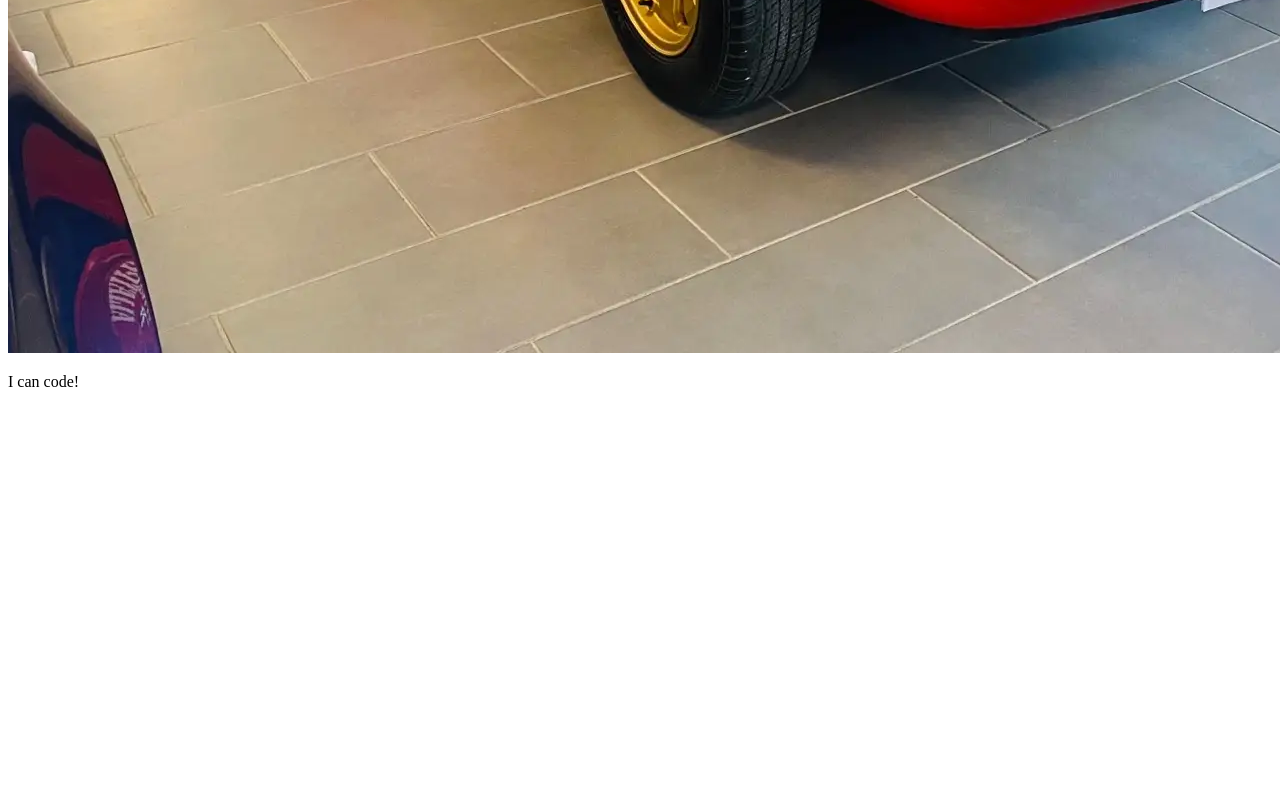
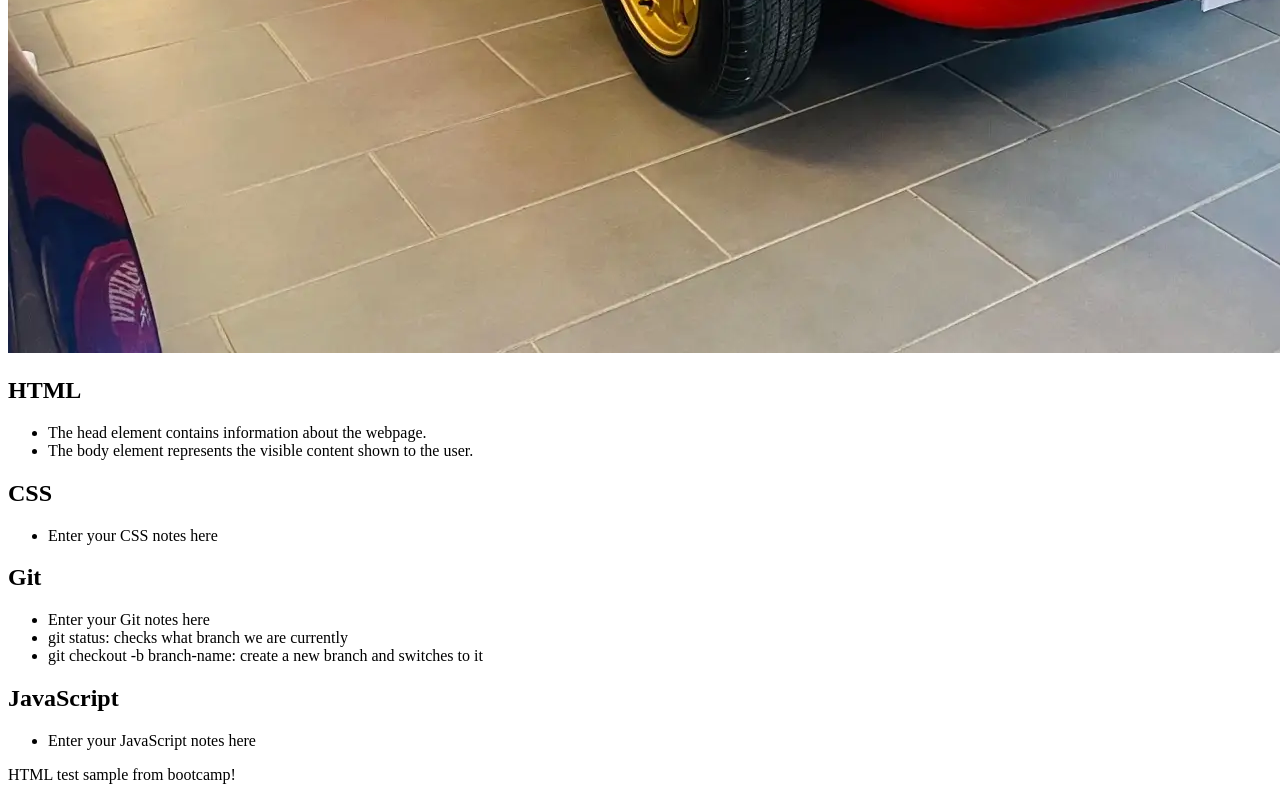
Before and after one commit to cdennis27/prework, a plain HTML site: page index.html in a window 1280 px wide. Shown: the part 1587-2387 px from the top of the page. Before the commit the page ends 1994 px from the top, so only its background shows below. Drawn offline with Linux system fonts and the light colour scheme.

Commit message:
Version 1.1

```diff
--- a/index.html
+++ b/index.html
@@ -13,11 +13,45 @@
       <img src="./assets/lancia.webp" alt="Profile image of lancia." />
     </header>
     <main>
-      <!-- Student code goes here -->
+
+      <section class="card" id="html-section">
+        <h2>HTML</h2>
+        <ul>
+          <li>The head element contains information about the webpage.</li>
+          <li>The body element represents the visible content shown to the user.</li>
+        </ul>
+      </section>
+
+      <section class="card" id="css-section">
+        <h2>CSS</h2>
+          <ul>
+            <li>Enter your CSS notes here</li>
+          </ul>
+
+      </section>
+
+      <section class="card" id="git-section">
+        <h2>Git</h2>
+          <ul>
+            <li>Enter your Git notes here</li>
+            <li>git status: checks what branch we are currently</li>
+            <li>git checkout -b branch-name: create a new branch and switches to it</li>
+          </ul>
+
+      </section>
+
+      <section class="card" id="javascript-section">
+        <h2>JavaScript</h2>
+          <ul>
+            <li>Enter your JavaScript notes here</li>
+          </ul>
+
+      </section>
+
     </main>
 
     <footer>
-      <p>I can code!</p>
+      <p>HTML test sample from bootcamp!</p>
     </footer>
   </body>
 </html>
```
